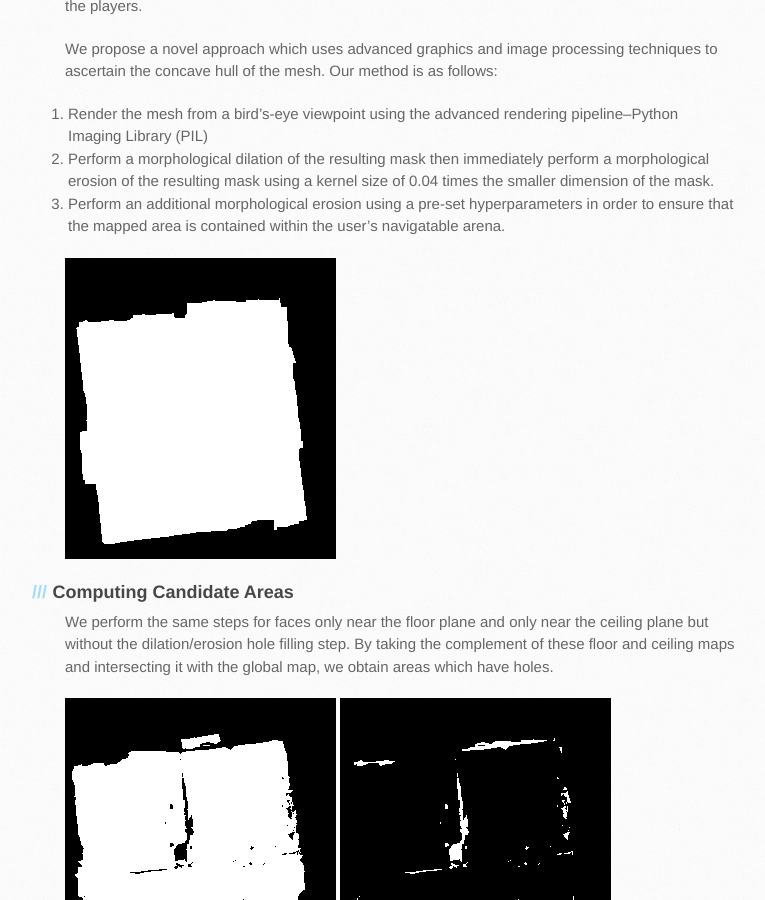
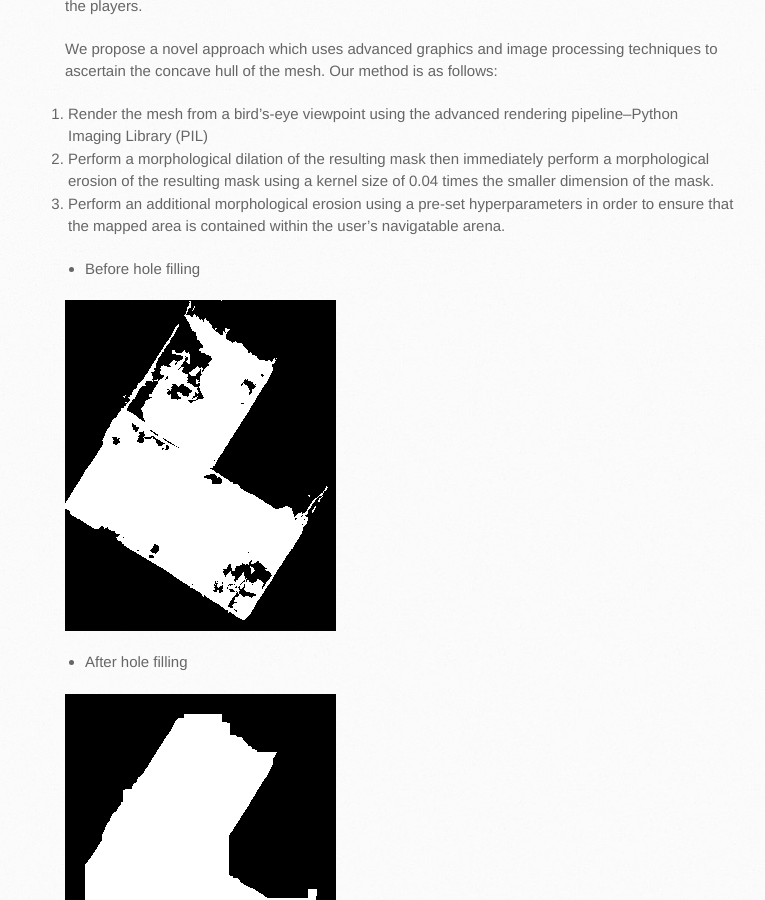
Before and after one commit to holoscanner/holoscanner.github.io, a Jekyll site: the page built from _posts/2016-05-25-week-8.md, in a window 1280 px wide and 900 px high, scrolled down 1073 px. Shown: the whole window, without its empty margins (80-845 px from the left). Built offline with Jekyll 4.4.1, drawn with Linux system fonts in a browser that asks for light colours.

Commit message:
Update 2016-05-25-week-8.md

```diff
--- a/_posts/2016-05-25-week-8.md
+++ b/_posts/2016-05-25-week-8.md
@@ -38,8 +38,13 @@ We propose a novel approach which uses advanced graphics and image processing te
  2. Perform a morphological dilation of the resulting mask then immediately perform a morphological erosion of the resulting mask using a kernel size of 0.04 times the smaller dimension of the mask.
  4. Perform an additional morphological erosion using a pre-set hyperparameters in order to ensure that the mapped area is contained within the user's navigatable arena.
 
- ![An example global map](/images/global_map.png)
+ * Before hole filling
 
+ ![Before Hole-filling](/images/global-before.png)
+
+ * After hole filling
+
+ ![After Hole-filling](/images/global-after.png)
 
 ### Computing Candidate Areas
 
```
